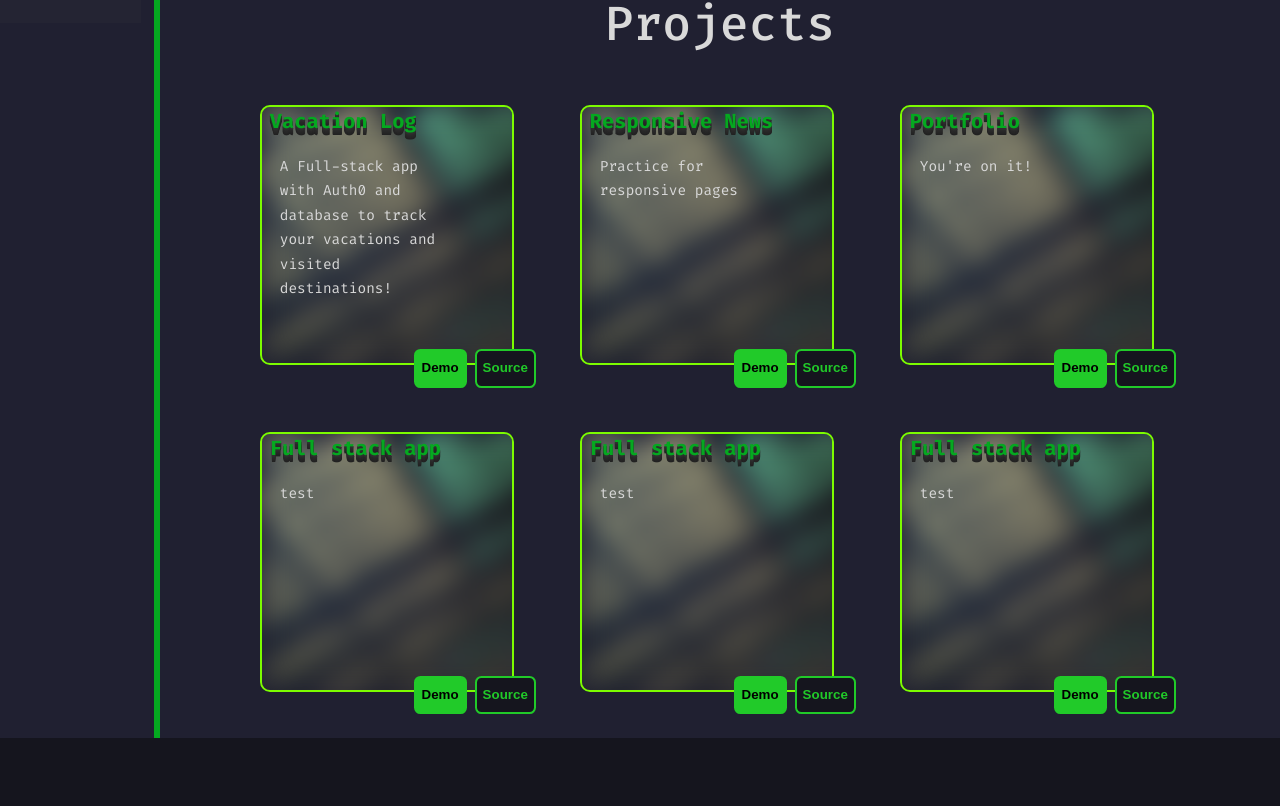
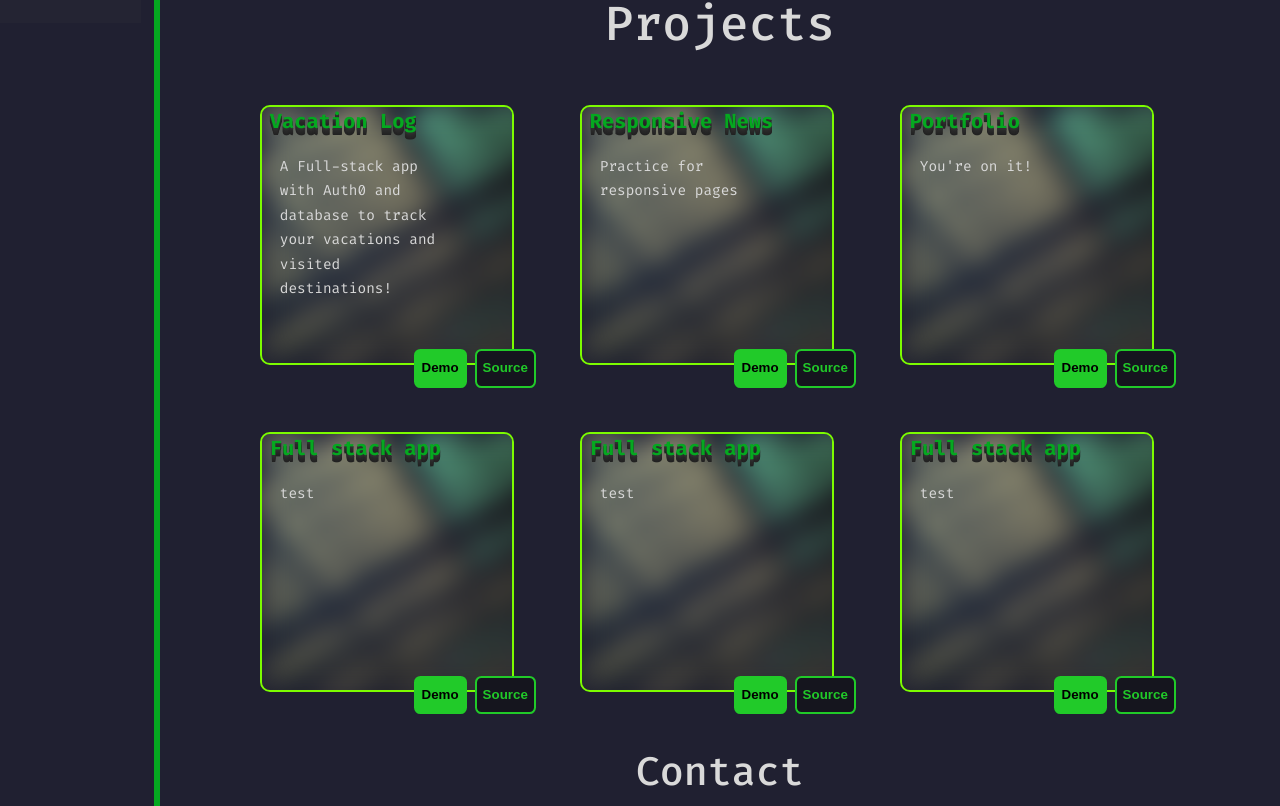
Before and after one commit to jaidaken/jaidaken.github.io, a React (Vite) app: page / in a window 1280 px wide. Shown: the part 777-1583 px from the top of the page. Before the commit the page ends 1515 px from the top, so only its background shows below. Built offline with nearby package versions, Linux system fonts and the light colour scheme.

Commit message:
unified contact page, added scrolling nav bar

```diff
--- a/src/App.tsx
+++ b/src/App.tsx
@@ -3,15 +3,15 @@ import React from "react";
 import { Routes, Route } from "react-router-dom";
 import "./App.css";
 import Layout from "./Components/layout/Layout";
-import ContactPage from "./Pages/Contact";
 import Home from "./Pages/HomePage";
 
 function App() {
+
   return (
     <Routes>
       <Route path="/" element={<Layout />}>
         <Route index element={<Home />} />
-        <Route path="/contact" element={<ContactPage />} />
+        {/* <Route path="/contact" element={<ContactPage />} /> */}
       </Route>
     </Routes>
   );
--- a/src/Pages/Contact/index.tsx
+++ /dev/null
@@ -1,7 +0,0 @@
-import React from "react";
-
-import Contact from "../../Components/contact/Contact";
-
-export default function ContactPage() {
-  return <Contact />;
-}
--- a/src/Pages/HomePage/index.tsx
+++ b/src/Pages/HomePage/index.tsx
@@ -1,8 +1,10 @@
 import React from "react";
 
-import Bio from "../../Components/bio/Bio";
-import Header from "../../Components/header/Header";
-import Projects from "../../Components/projects/Projects";
+import Bio from "Components/bio/Bio";
+import Header from "Components/header/Header";
+import Projects from "Components/projects/Projects";
+import Contact from "Components/contact/Contact";
+
 
 export default function Home() {
   return (
@@ -10,6 +12,7 @@ export default function Home() {
       <Header />
       <Bio />
       <Projects />
+      <Contact />
     </>
   );
 }
--- a/src/components/bio/Bio.tsx
+++ b/src/components/bio/Bio.tsx
@@ -1,6 +1,6 @@
 /* eslint-disable react/jsx-one-expression-per-line */
 import "./bio.css";
-import React from "react";
+import React, { useRef, forwardRef } from "react";
 
 function Bio() {
   return (
--- a/src/components/contact/Contact.tsx
+++ b/src/components/contact/Contact.tsx
@@ -1,5 +1,14 @@
 import React from "react";
+import './contact.css';
 
-export default function Contact() {
-  return <div>Contact</div>;
+function Contact() {
+  return (
+  <section id="contact" className="contact">
+    <div className="contact-container">
+    <h1>Contact</h1>
+    </div>
+  </section>
+  )
 }
+
+export default Contact;
--- /dev/null
+++ b/src/components/contact/contact.css
@@ -0,0 +1,12 @@
+
+.contact {
+    margin: auto;
+    margin-left: auto;
+    margin-left: clamp(5vw, 0vw + 10%, 12vw);
+    padding-left: 2vw;
+    text-align: center;
+}
+
+.contact-container {
+	border-left: 6px solid hsl(130, 94%, 34%) ;
+}
--- a/src/components/nav/Nav.tsx
+++ b/src/components/nav/Nav.tsx
@@ -1,20 +1,22 @@
 import "./nav.css";
-
-import React from "react";
+import React, { useEffect } from "react";
 import {
   AiOutlineFundProjectionScreen,
   AiOutlineHome,
   AiOutlineMessage,
 } from "react-icons/ai";
 import { FiBookOpen } from "react-icons/fi";
-import { Link, NavLink } from "react-router-dom";
+import { Link, NavLink, useLocation } from "react-router-dom";
 
 import CircleMe from "../../assets/circleme.png";
 
 function Nav() {
 
-	const executeScroll = () => (ref:any) => window.scrollTo(0, ref.current.offsetTop)
-	return (
+  const scrollSmoothHandler = (ref: any) => {
+    ref.current.scrollIntoView({ behavior: "smooth" });
+  };
+
+  return (
     <div className="nav-div">
       <NavLink className="pic" to="/">
         <img src={CircleMe} alt="Me" />
@@ -23,13 +25,15 @@ function Nav() {
         <NavLink
           className="nav-link home-link"
           to="#home"
+          onClick={scrollSmoothHandler}
         >
           <AiOutlineHome /><p>Home</p>
         </NavLink>
 
         <NavLink
           className="nav-link about-link"
-          to="#about"
+          to="/#about"
+          onClick={scrollSmoothHandler}
         >
           <FiBookOpen /><p>Bio</p>
         </NavLink>
@@ -37,13 +41,15 @@ function Nav() {
         <NavLink
           className="nav-link project-link"
           to="#projects"
+          onClick={scrollSmoothHandler}
         >
           <AiOutlineFundProjectionScreen /><p>Projects</p>
         </NavLink>
 
         <NavLink
           className="nav-link contact-link"
-          to="/contact"
+          to="#contact"
+          onClick={scrollSmoothHandler}
         >
           <AiOutlineMessage /><p>Contact</p>
         </NavLink>
@@ -53,3 +59,25 @@ function Nav() {
 }
 
 export default Nav;
+
+
+// const Nav = ({ refs }: any) => {
+//   const ref = React.useRef<HTMLInputElement>(null)
+
+
+//   return (
+//     <>
+//       <NavLink to="/#hero" className="selected">
+//         Hero
+//       </NavLink>
+//       <NavLink to="/#about" className="selected" onClick={scrollSmoothHandler}>
+//         About
+//       </NavLink>
+//       <NavLink to="/#projects" className="selected">
+//         Projects
+//       </NavLink>
+//     </>
+//   );
+// };
+
+// export default Nav;
--- a/src/components/nav/nav.css
+++ b/src/components/nav/nav.css
@@ -29,6 +29,7 @@
 .nav-div img {
   display: block;
   width: 100%;
+  height: 100%;
   object-fit: cover;
 }
 @media screen and (max-width: 1300px) {
```
Also changed, not shown: src/Pages/Contact/Contact.module.scss (deleted).
